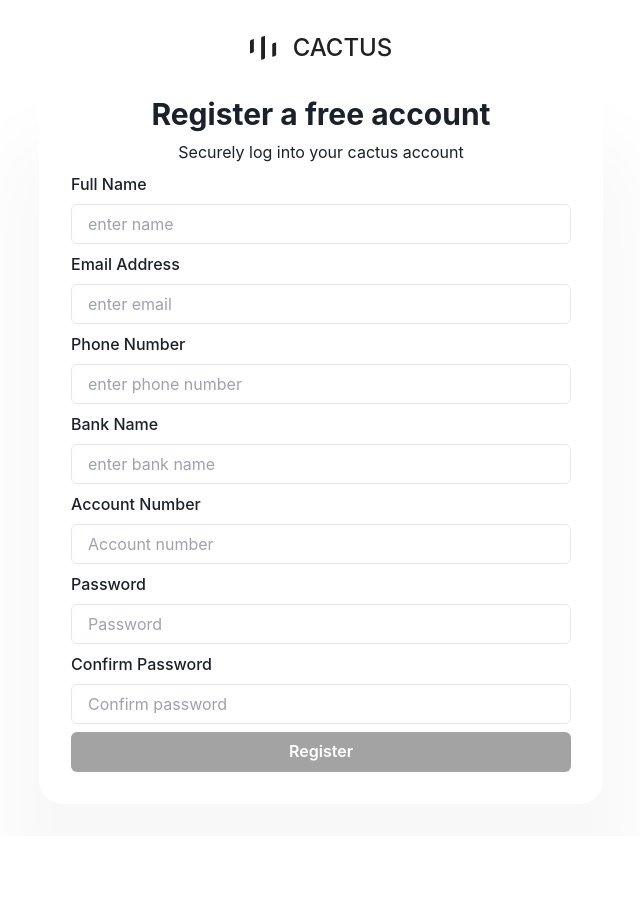
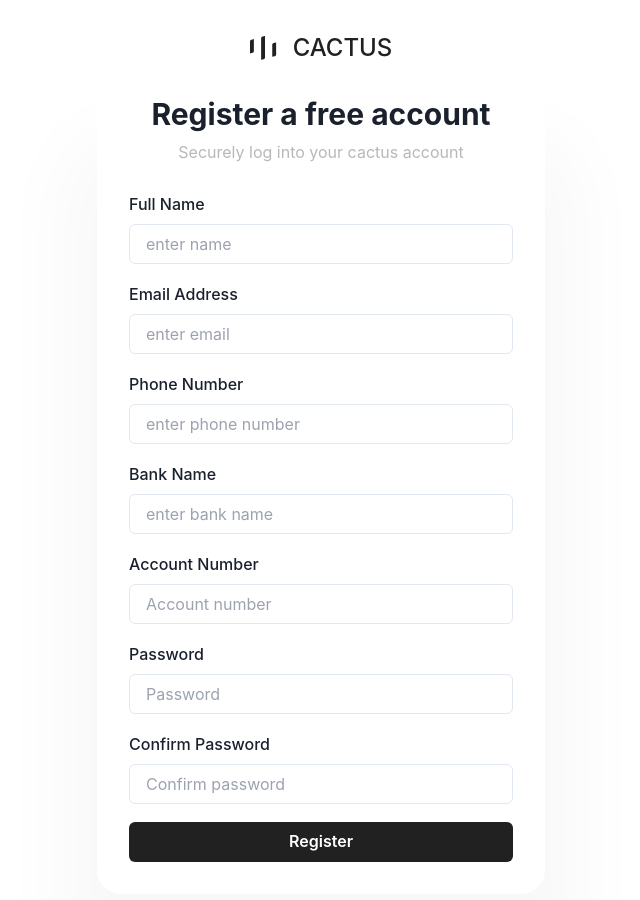
Before and after one commit to Tush-Up/Cactus-Frontend, a React (Create React App) app: page /register in a window 1280 px wide. Shown: the top 900 px of the page, without its empty margins (319-959 px from the left). Before the commit the page ends 836 px from the top, so only its background shows below. Built offline with nearby package versions, Linux system fonts and the light colour scheme.

Commit message:
Adjusted styling for signup and login components

```diff
--- a/src/components/InputField.js
+++ b/src/components/InputField.js
@@ -6,13 +6,13 @@ import {
 } from "@chakra-ui/react";
 import { Field, useField } from "formik";
 
-const InputField = ({label, ...props} ) => {
-  const [field, meta] = useField(props)
+const InputField = ({ label, ...props }) => {
+  const [field, meta] = useField(props);
 
   return (
-    <FormControl isInvalid={meta.error && meta.touched}>
+    <FormControl pb="10px" isInvalid={meta.error && meta.touched}>
       <FormLabel>{label}</FormLabel>
-      <Field as={Input} {...field} {...props} />
+      <Field as={Input} {...field} {...props} focusBorderColor="brand.100" />
       <FormErrorMessage>{meta.error}</FormErrorMessage>
     </FormControl>
   );
--- a/src/components/Login.js
+++ b/src/components/Login.js
@@ -65,10 +65,12 @@ const Login = ({ user, setSuccessMsg, setErrorMsg }) => {
     >
       {(formik) => (
         <VStack as="form" onSubmit={formik.handleSubmit}>
-          <Heading as="h1" size="lg">
+          <Heading color="Background.100" as="h1" size="lg">
             Log in to your account
           </Heading>
-          <Text fontSize="md">Securely log into your cactus account</Text>
+          <Text pb="20px" color="brand.200" fontSize="md">
+            Securely log into your cactus account
+          </Text>
 
           <InputField
             label="Email Address"
@@ -82,13 +84,15 @@ const Login = ({ user, setSuccessMsg, setErrorMsg }) => {
             name="password"
             type="password"
             placeholder="Password"
+            mb="20px"
           />
 
           <Button
             width="100%"
             type="submit"
             variant="solid"
-            colorScheme="blackAlpha"
+            bg="brand.100"
+            color="#ffffff"
           >
             Log In
           </Button>
--- a/src/components/Signup.js
+++ b/src/components/Signup.js
@@ -65,16 +65,13 @@ const Signup = ({ setSuccessMsg, setErrorMsg }) => {
             setSuccessMsg("");
           }, 7000);
         } catch (error) {
-          if (
-            error.response
-          ) {
+          if (error.response) {
             setErrorMsg(error.response.data);
             setTimeout(() => {
               setErrorMsg("");
             }, 7000);
           }
-          }
-
+        }
 
         actions.resetForm();
       }}
@@ -82,15 +79,15 @@ const Signup = ({ setSuccessMsg, setErrorMsg }) => {
       {(formik) => (
         <VStack
           as="form"
-          mx="auto"
-          w={{ base: "90%", md: 500 }}
           justifyContent="center"
           onSubmit={formik.handleSubmit}
         >
-          <Heading as="h1" size="lg">
+          <Heading color="Background.100" as="h1" size="lg">
             Register a free account
           </Heading>
-          <Text fontSize="md">Securely log into your cactus account</Text>
+          <Text pb="20px" color="brand.200" fontSize="md">
+            Securely log into your cactus account
+          </Text>
 
           <InputField label="Full Name" name="name" placeholder="enter name" />
 
@@ -156,7 +153,8 @@ const Signup = ({ setSuccessMsg, setErrorMsg }) => {
             width="100%"
             type="submit"
             variant="solid"
-            colorScheme="blackAlpha"
+            color="#ffffff"
+            bg="brand.100"
           >
             Register
           </Button>
--- a/src/index.js
+++ b/src/index.js
@@ -4,12 +4,21 @@ import "./index.css";
 import App from "./App";
 import reportWebVitals from "./reportWebVitals";
 import { BrowserRouter } from "react-router-dom";
-import { ChakraProvider } from "@chakra-ui/react";
+import { extendTheme, ChakraProvider } from "@chakra-ui/react";
+
+const theme = extendTheme({
+  colors: {
+    brand: {
+      100: "#212121",
+      200: "rgba(33, 33, 33, 0.32)"
+    },
+  },
+});
 
 ReactDOM.render(
   <React.StrictMode>
     <BrowserRouter>
-      <ChakraProvider>
+      <ChakraProvider theme={theme}>
         <App />
       </ChakraProvider>
     </BrowserRouter>
--- a/src/pages/Auth.js
+++ b/src/pages/Auth.js
@@ -36,7 +36,7 @@ const Auth = ({ setUser, user }) => {
                     CACTUS
                 </h1>
         </div>
-      <div className="rounded-3xl shadow-3xl w-auto h-auto p-8">
+      <div className="rounded-3xl shadow-3xl w-full max-w-md h-auto p-8">
         {window.location.pathname === "/login" && (
           <Login
             setUser={setUser}
```
Also changed, not shown: 1 other file (tests, documents, lock files or other folders).
